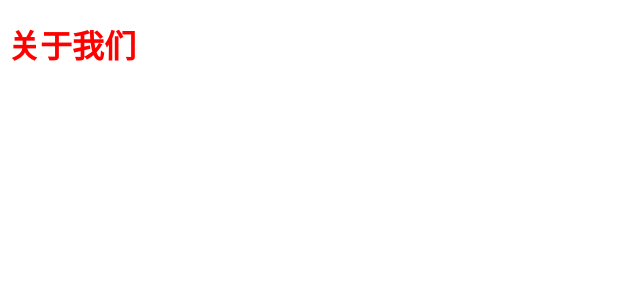
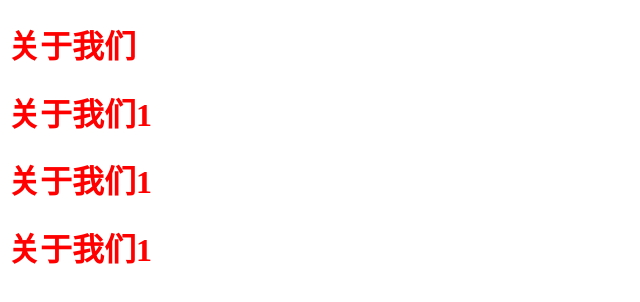
Before and after one commit to Yang1998-jiale/GitPackage, a plain HTML site: page about.html in a window 1280 px wide. Shown: the whole page, without its empty margins (0-640 px from the left). Drawn offline with Linux system fonts and the light colour scheme.

Commit message:
修改about.index

```diff
--- a/about.html
+++ b/about.html
@@ -11,6 +11,9 @@
 	</head>
 	<body>
 		<h1>关于我们</h1>
+<h1>关于我们1</h1>
+<h1>关于我们1</h1>
+<h1>关于我们1</h1>
 	</body>
 	<script src="js/about.js" type="text/javascript" charset="utf-8"></script>
 </html>
```
Also changed, not shown: index.html (+1 -0 lines).
